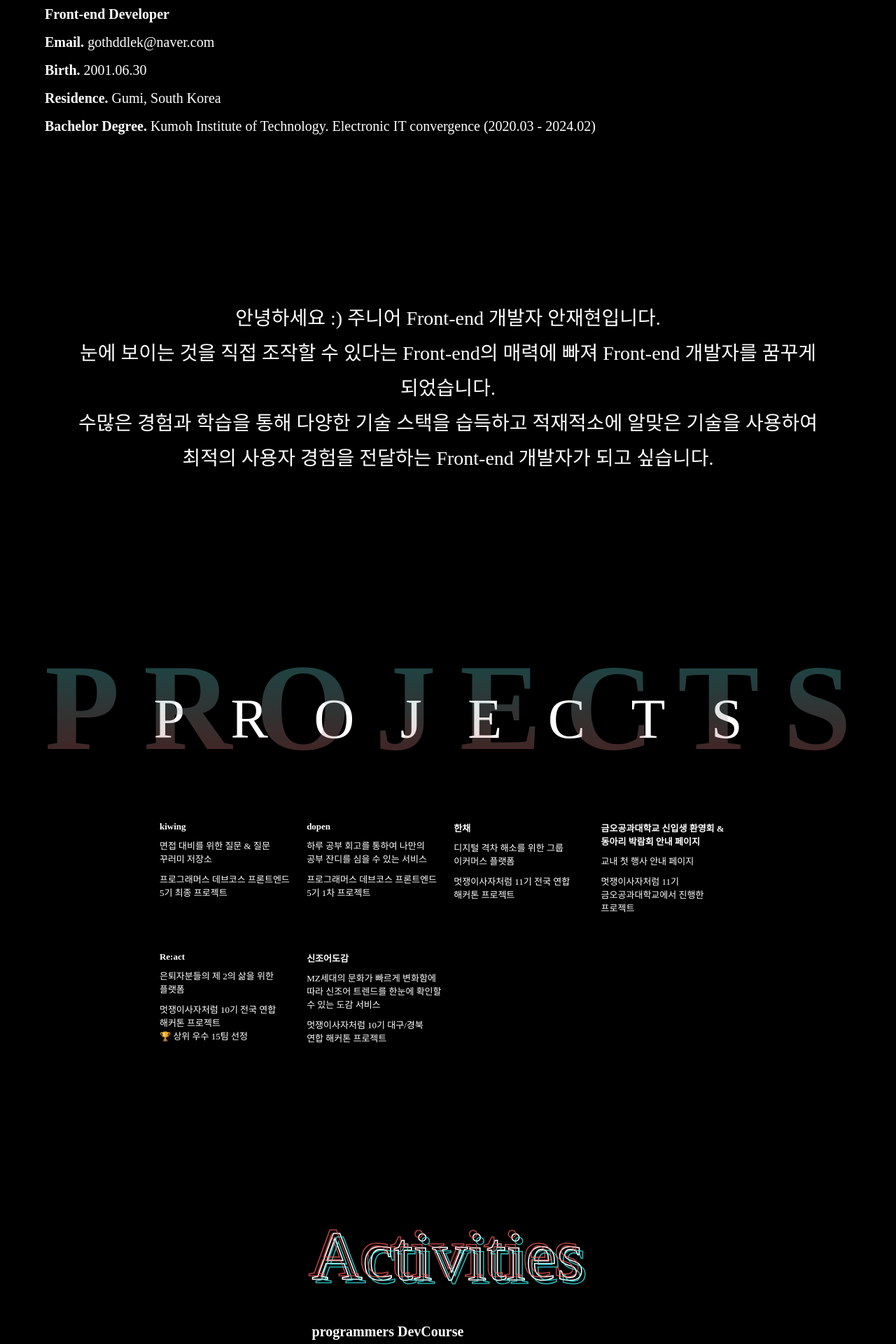
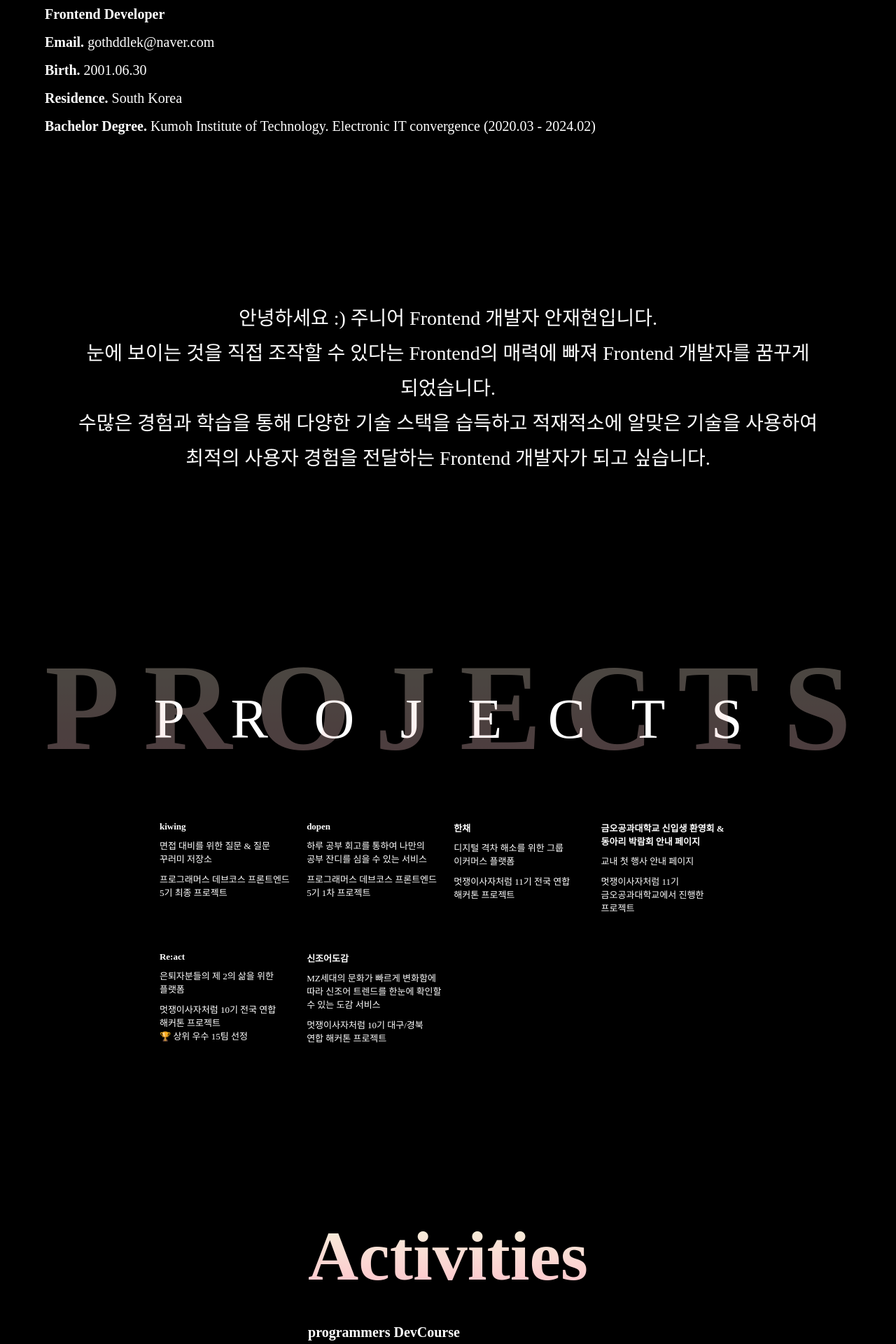
Before and after one commit to JaeHyunGround/portfolio, a React (Create React App) app: page / in a window 1280 px wide. Shown: the part 800-2720 px from the top of the page at 70% size. Built offline with nearby package versions, Linux system fonts and the light colour scheme; a web font is replaced by a local one.

Commit message:
♻️ refactor

```diff
--- a/src/components/Activities/Activities.jsx
+++ b/src/components/Activities/Activities.jsx
@@ -1,32 +1,28 @@
-import React from 'react';
+import React from "react";
 import "./Activities.scss";
 
 const Activities = () => {
   return (
-        <main className='Activities'>
-            <section className='Activities__title'>Activities</section>
-            <section className='Activities__title--list'>
-                <section className='Activities__title--item'>
-                    <div className='Activities__title--item-name'>
+    <main className="Activities">
+      <section className="Activities__title">Activities</section>
+      <section className="Activities__title--list">
+        <section className="Activities__title--item">
+          <div className="Activities__title--item-name">
             <div>programmers DevCourse</div>
           </div>
-                    <div className='Activities__title--item-detail'>
+          <div className="Activities__title--item-detail">
             <div>프로그래머스 데브코스 | 프론트엔드 5기</div>
           </div>
-                    <div className='Activities__title--item-date'>
-                        2023.09.19 - 2024.03.25
-                    </div>
+          <div className="Activities__title--item-date">2023.09 - 2024.03</div>
         </section>
-                <section className='Activities__title--item'>
-                    <div className='Activities__title--item-name'>
+        <section className="Activities__title--item">
+          <div className="Activities__title--item-name">
             <div>LikeLion</div>
           </div>
-                    <div className='Activities__title--item-detail'>
+          <div className="Activities__title--item-detail">
             <div>멋쟁이사자처럼 | 10기 FE 운영진, 11기 대표</div>
           </div>
-                    <div className='Activities__title--item-date'>
-                        2021.12 - 2023.12
-                    </div>
+          <div className="Activities__title--item-date">2021.12 - 2023.12</div>
         </section>
       </section>
     </main>
--- a/src/components/Activities/Activities.scss
+++ b/src/components/Activities/Activities.scss
@@ -8,24 +8,26 @@
     margin-bottom: 10%;
     position: relative;
     font-size: 100px;
-        color: transparent;
-        -webkit-text-stroke: 0.1rem rgb(255, 255, 255);
-        &::before {
-            content: "Activities";
-            position: absolute;
-            left: 5px;
-            top: 5px;
-            -webkit-text-stroke: 0.1rem rgb(62, 255, 255);
-            opacity: 0.7;
-        }
-        &::after {
-            content: "Activities";
-            position: absolute;
-            left: -5px;
-            top: -5px;
-            -webkit-text-stroke: 0.1rem rgb(255, 94, 94);
-            opacity: 0.7;
-        }
+    font-weight: 900;
+    background: -webkit-linear-gradient(beige, #ffc0cb);
+    -webkit-background-clip: text;
+    -webkit-text-fill-color: transparent;
+    // &::before {
+    //   content: "Activities";
+    //   position: absolute;
+    //   left: 5px;
+    //   top: 5px;
+    //   -webkit-text-stroke: 0.1rem beige;
+    //   opacity: 0.7;
+    // }
+    // &::after {
+    //   content: "Activities";
+    //   position: absolute;
+    //   left: -5px;
+    //   top: -5px;
+    //   -webkit-text-stroke: 0.1rem #ffc0cb;
+    //   opacity: 0.7;
+    // }
   }
   .Activities__title--list {
     .Activities__title--item {
--- a/src/components/Footer/Footer.jsx
+++ b/src/components/Footer/Footer.jsx
@@ -4,7 +4,7 @@ import "./Footer.scss";
 const Footer = () => {
   return (
     <main className="Footer">
-      Copyright 2024. Frontend developer portfolio by Jaehyun Ahn
+      Copyright 2024. Jaehyun Ahn Frontend developer portfolio
     </main>
   );
 };
--- a/src/components/Info/Info.jsx
+++ b/src/components/Info/Info.jsx
@@ -1,21 +1,39 @@
-import React from 'react';
+import React from "react";
 import "./Info.scss";
 
 const Info = () => {
-    return (
-        <main className='Info'>
-            <section className='Info__my-info'>
-                <div><span>Front-end Developer</span></div>
-                <div><span>Email. </span>gothddlek@naver.com</div>
-                <div><span>Birth. </span>2001.06.30</div>
-                <div><span>Residence. </span>Gumi, South Korea</div>
-                <div><span>Bachelor Degree. </span>Kumoh Institute of Technology. Electronic IT convergence (2020.03 - 2024.02)</div>
-            </section>
-            <section className='Info__introduce'>
-                <div>안녕하세요 :) 주니어 Front-end 개발자 안재현입니다. <br />눈에 보이는 것을 직접 조작할 수 있다는 Front-end의 매력에 빠져 Front-end 개발자를 꿈꾸게 되었습니다. <br />수많은 경험과 학습을 통해 다양한 기술 스택을 습득하고 적재적소에 알맞은 기술을 사용하여 <br />최적의 사용자 경험을 전달하는 Front-end 개발자가 되고 싶습니다.</div>
-            </section>
-        </main>
-    );
+  return (
+    <main className="Info">
+      <section className="Info__my-info">
+        <div>
+          <span>Frontend Developer</span>
+        </div>
+        <div>
+          <span>Email. </span>gothddlek@naver.com
+        </div>
+        <div>
+          <span>Birth. </span>2001.06.30
+        </div>
+        <div>
+          <span>Residence. </span>South Korea
+        </div>
+        <div>
+          <span>Bachelor Degree. </span>Kumoh Institute of Technology.
+          Electronic IT convergence (2020.03 - 2024.02)
+        </div>
+      </section>
+      <section className="Info__introduce">
+        <div>
+          안녕하세요 :) 주니어 Frontend 개발자 안재현입니다. <br />
+          눈에 보이는 것을 직접 조작할 수 있다는 Frontend의 매력에 빠져 Frontend
+          개발자를 꿈꾸게 되었습니다. <br />
+          수많은 경험과 학습을 통해 다양한 기술 스택을 습득하고 적재적소에
+          알맞은 기술을 사용하여 <br />
+          최적의 사용자 경험을 전달하는 Frontend 개발자가 되고 싶습니다.
+        </div>
+      </section>
+    </main>
+  );
 };
 
 export default Info;
--- a/src/components/Main/Main.scss
+++ b/src/components/Main/Main.scss
@@ -34,15 +34,13 @@
       color: rgb(62, 255, 255);
       border-bottom: 0.1rem solid transparent;
       transition: all 0.3s;
-            // &:hover {
-            //     color: rgb(255, 75, 62);
-            //     border-bottom: 0.1rem solid rgb(255, 75, 62);
-            // }
       @include hover {
-              color: rgb(255, 75, 62);
-              border-bottom: 0.1rem solid rgb(255, 75, 62);
+        color: #ffc0cb;
+        border-bottom: 0.1rem solid #ffc0cb;
       }
-            &:nth-child(1) , &:nth-child(2), &:nth-child(3) {
+      &:nth-child(1),
+      &:nth-child(2),
+      &:nth-child(3) {
         margin-right: 1.5%;
       }
     }
--- a/src/components/Projects/Projects.scss
+++ b/src/components/Projects/Projects.scss
@@ -6,7 +6,7 @@
     justify-content: space-between;
     font-size: 175px;
     font-weight: 900;
-        background: -webkit-linear-gradient(rgb(62, 255, 255), rgb(255, 94, 94));
+    background: -webkit-linear-gradient(beige, #ffc0cb);
     -webkit-background-clip: text;
     -webkit-text-fill-color: transparent;
     opacity: 0.3;
--- a/src/components/Projects/Projects.style.jsx
+++ b/src/components/Projects/Projects.style.jsx
@@ -1,4 +1,4 @@
-import styled from 'styled-components'
+import styled from "styled-components";
 
 export const ProjectWrapper = styled.div`
   width: 23%;
@@ -11,12 +11,12 @@ export const ProjectWrapper = styled.div`
   word-break: keep-all;
 
   &:hover {
-        color: rgb(62, 255, 255);
+    color: khaki;
     cursor: pointer;
-        border-bottom: 0.1rem solid rgb(255, 75, 62);
+    border-bottom: 0.1rem solid mistyrose;
   }
 
   div {
-        margin-bottom: 5%
+    margin-bottom: 5%;
   }
-`
+`;
```
Lines whose indentation alone changed are shown as unchanged.
